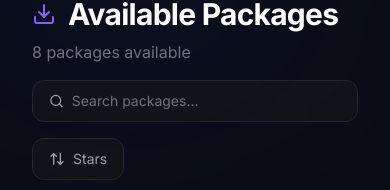
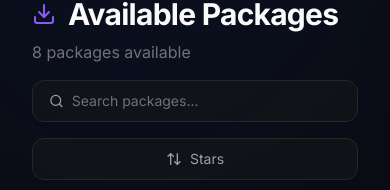
Before and after one commit to roshhellwett/zenithpages, a React (Vite) app: page / in a window 390 px wide. Shown: the part 654-844 px from the top of the page. Built offline with nearby package versions, Linux system fonts and the light colour scheme; no server answers.

Commit message:
zenithpages

```diff
--- a/src/App.jsx
+++ b/src/App.jsx
@@ -143,6 +143,7 @@ function App() {
                 {searchQuery && ` for "${searchQuery}"`}
               </p>
             </div>
+            <div className="flex flex-col sm:flex-row items-center gap-4 w-full sm:w-auto">
               <div className="flex items-center gap-2 bg-zinc-900/50 border border-zinc-800 px-4 py-2.5 rounded-xl text-sm text-zinc-400 w-full sm:w-auto">
                 <Search size={16} />
                 <input
@@ -155,11 +156,12 @@ function App() {
               </div>
               <button
                 onClick={() => setSortBy(sortBy === 'stars' ? 'name' : 'stars')}
-              className="flex items-center gap-2 bg-zinc-900/50 border border-zinc-800 px-4 py-2.5 rounded-xl text-sm text-zinc-400 hover:text-zinc-100 hover:border-zinc-700 transition-colors whitespace-nowrap"
+                className="flex justify-center items-center gap-2 bg-zinc-900/50 border border-zinc-800 px-4 py-2.5 rounded-xl text-sm text-zinc-400 hover:text-zinc-100 hover:border-zinc-700 transition-colors whitespace-nowrap w-full sm:w-auto"
               >
                 <ArrowUpDown size={16} />
                 {sortBy === 'stars' ? ' Stars' : ' A-Z'}
               </button>
+            </div>
           </div>
 
           <motion.div
```
Lines whose indentation alone changed are shown as unchanged.
